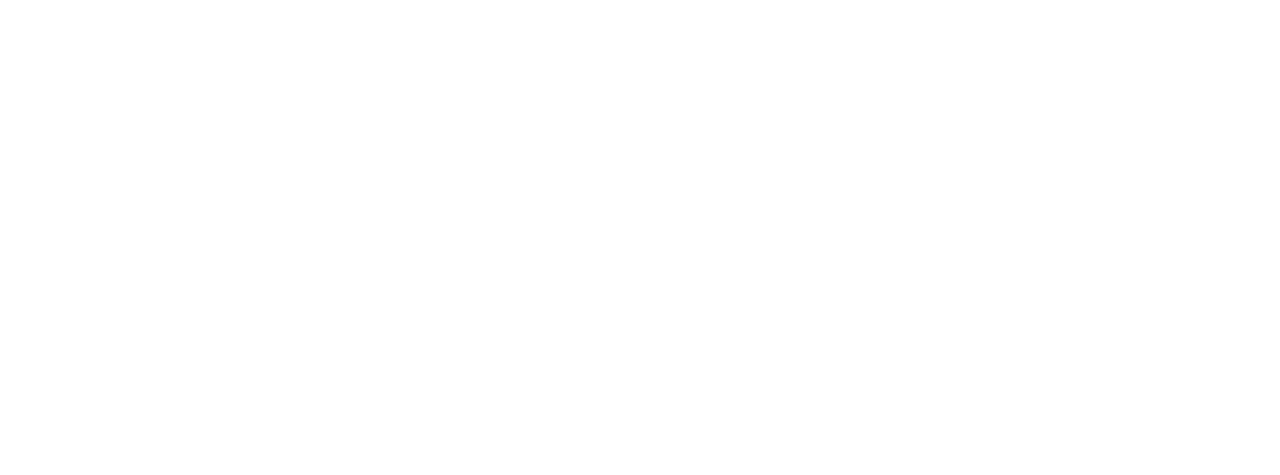
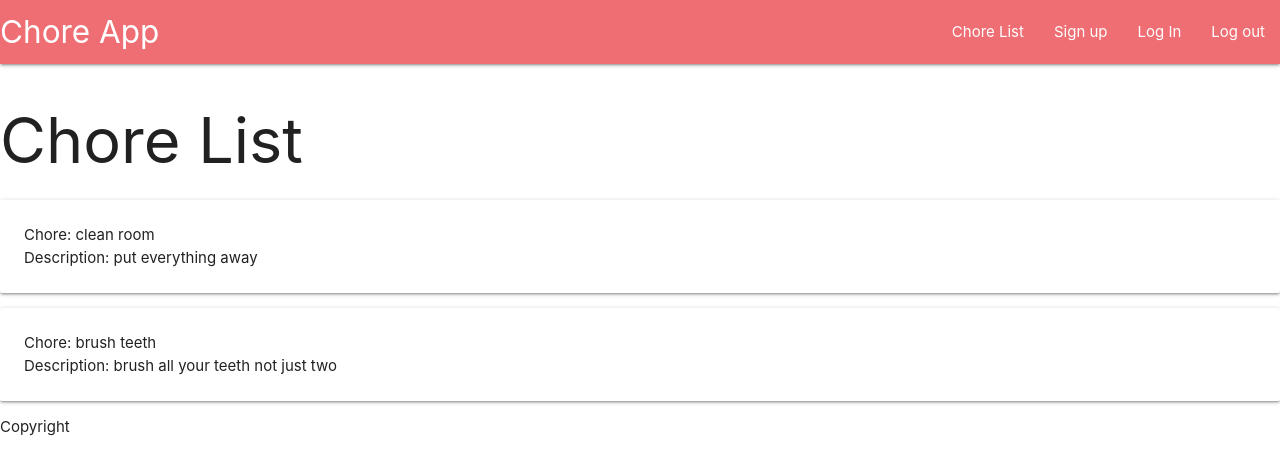
Before and after one commit to chauncy-n/choreapp, a Django app: page /chores/ in a window 1280 px wide. Before the commit the part shown is empty. Shown: the top 475 px of the page. Run offline with Django 3.2, Linux system fonts and the light colour scheme.

Commit message:
added a chore list and linked it to the home page

```diff
--- a/main_app/templates/base.html
+++ b/main_app/templates/base.html
@@ -16,6 +16,7 @@
             <div class="nav-wrapper">
               <a href="#" class="brand-logo">Chore App</a>
               <ul id="nav-mobile" class="right hide-on-med-and-down">
+                <li><a href="/chores">Chore List</a> </li>
                 <li><a href="#">Sign up</a></li>
                 <li><a href="#">Log In</a></li>
                 <li><a href="#">Log out</a></li>
--- a/main_app/templates/chores/index.html
+++ b/main_app/templates/chores/index.html
@@ -0,0 +1,14 @@
+{% extends 'base.html' %}
+{% block content %}
+
+<h1>Chore List</h1>
+{% for chore in chores %}
+    <div class="card">
+            <div class="card-content">
+                <p>Chore: {{ chore.task }}</p>
+                <p>Description: {{ chore.description }}</p>
+            </div>
+    </div>
+{% endfor %}
+
+{% endblock %}
```
Also changed, not shown: main_app/static/style.css (line endings or trailing spaces).
